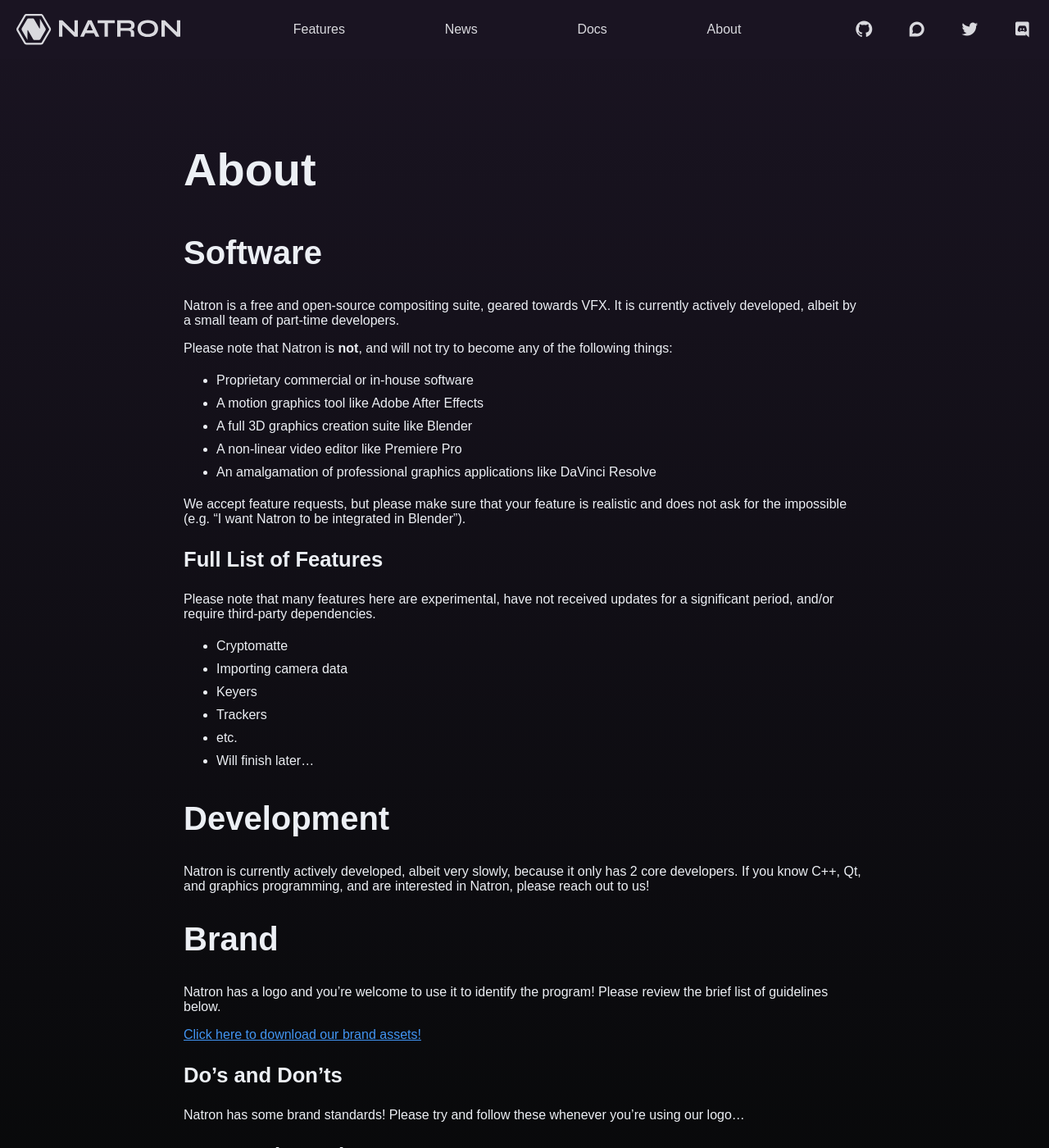
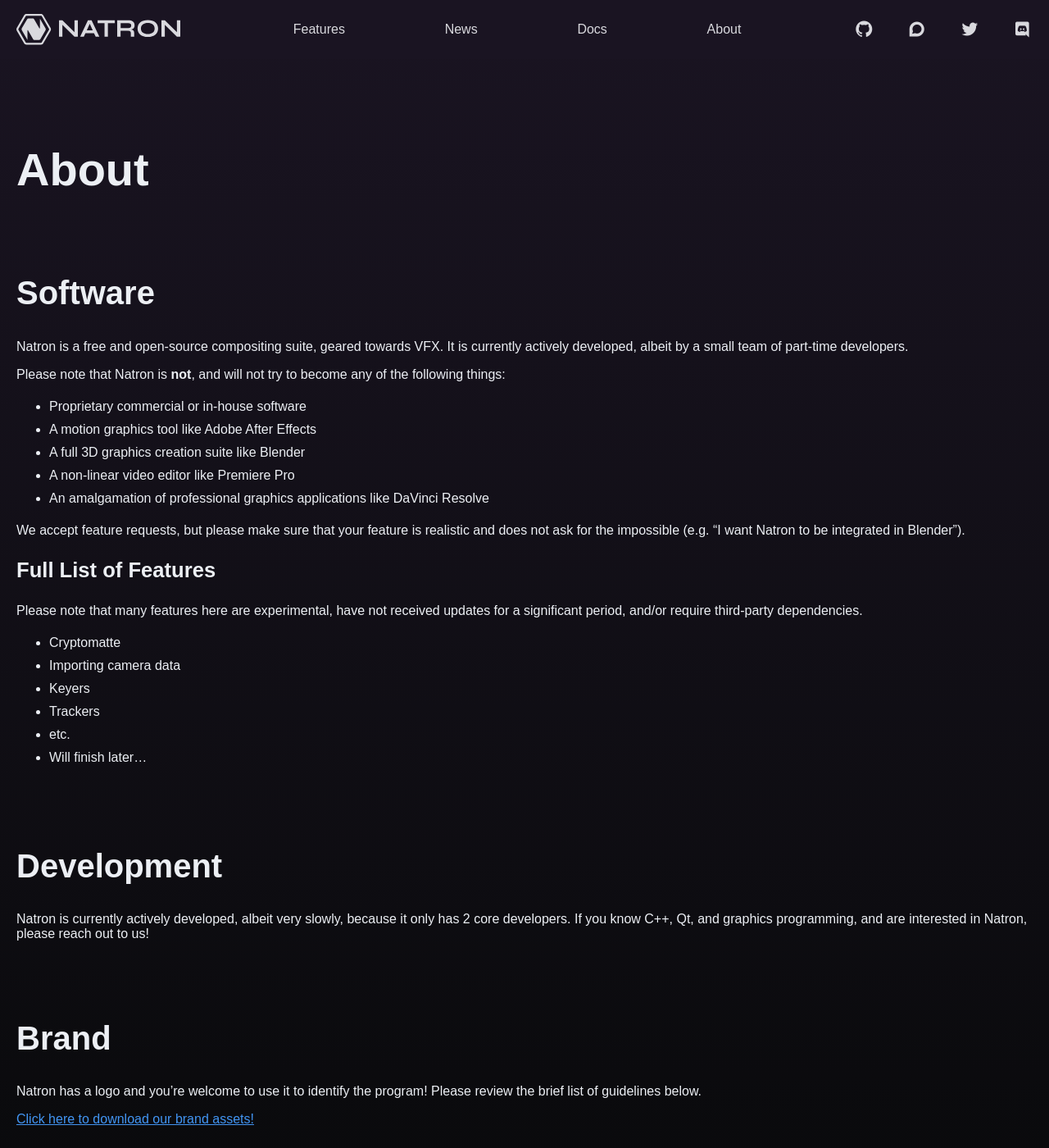
Before and after one commit to NatronGitHub/NatronGitHub.github.io, a Jekyll site: the page built from about.md, in a window 1280 px wide and 1400 px high. Shown: the whole window at 82% size. Built offline with Jekyll 4.4.1, drawn with Linux system fonts in a browser that asks for light colours; some web fonts are replaced.

Commit message:
Textpost page size changes
Adds standard containers used on other pages

```diff
--- a/_layouts/textpage.html
+++ b/_layouts/textpage.html
@@ -5,11 +5,14 @@
 
 <body>
     {% include nav.html %}
-    <main class="textpost">
-        <section>
-            {{content}}
-        </section>
-    </main>
+    <div class="wrapper">
+      <main class="textpost stdsection">
+          <article class="section-container">
+              {{content}}
+          </article>
+      </main>
+    </div>
+
 
     {% include footer.html %}
 </body>
--- a/_sass/_global.scss
+++ b/_sass/_global.scss
@@ -285,7 +285,7 @@
     h1::after {
         content: "";
         position: absolute;
-        height: 2px;
+        height: 0.2rem;
         width: 10%;
         left: 0;
         bottom: -0.7rem;
--- a/_sass/_textpost.scss
+++ b/_sass/_textpost.scss
@@ -8,9 +8,6 @@
     color: var(--textwhite);
 
     article {
-        width: 65%;
-        margin-left: auto;
-        margin-right: auto;
 
         h1 {
             font-size: 3.5rem;
```
Also changed, not shown: _layouts/post.html (+7 -5 lines).
